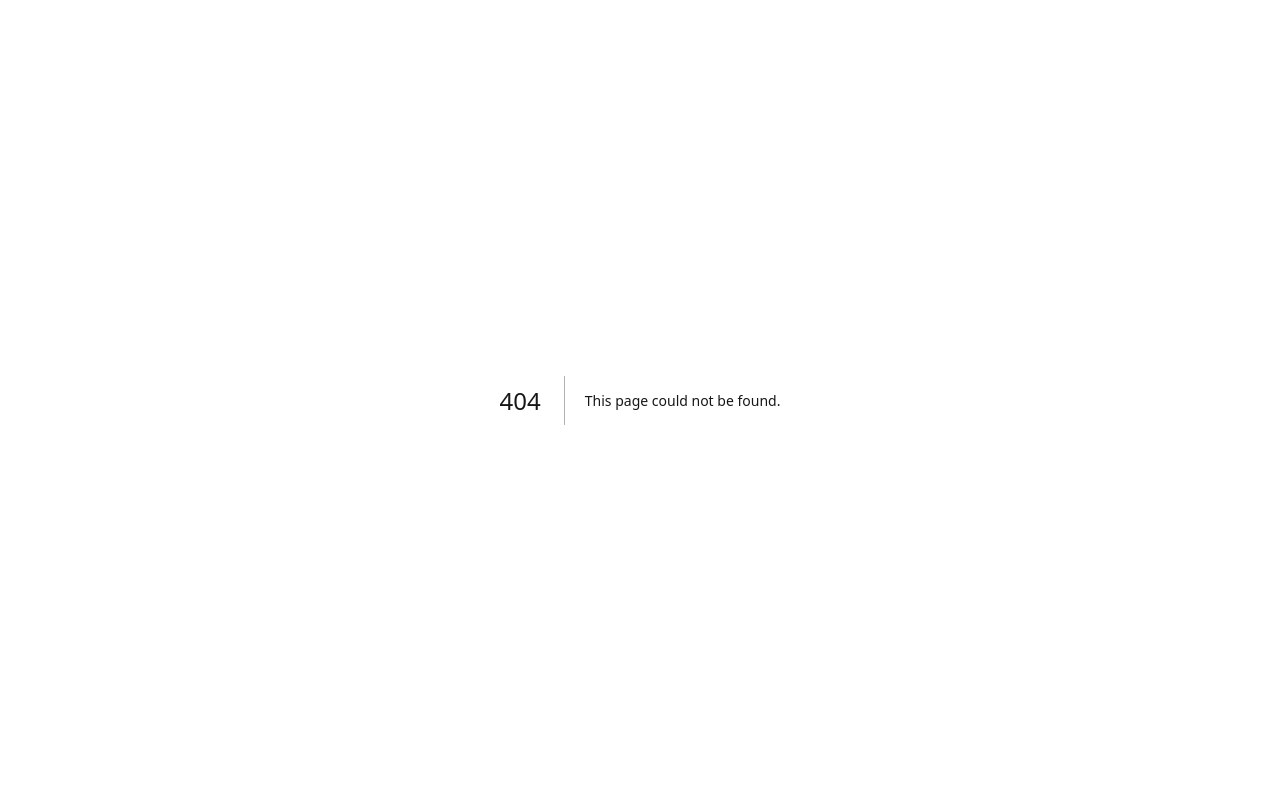
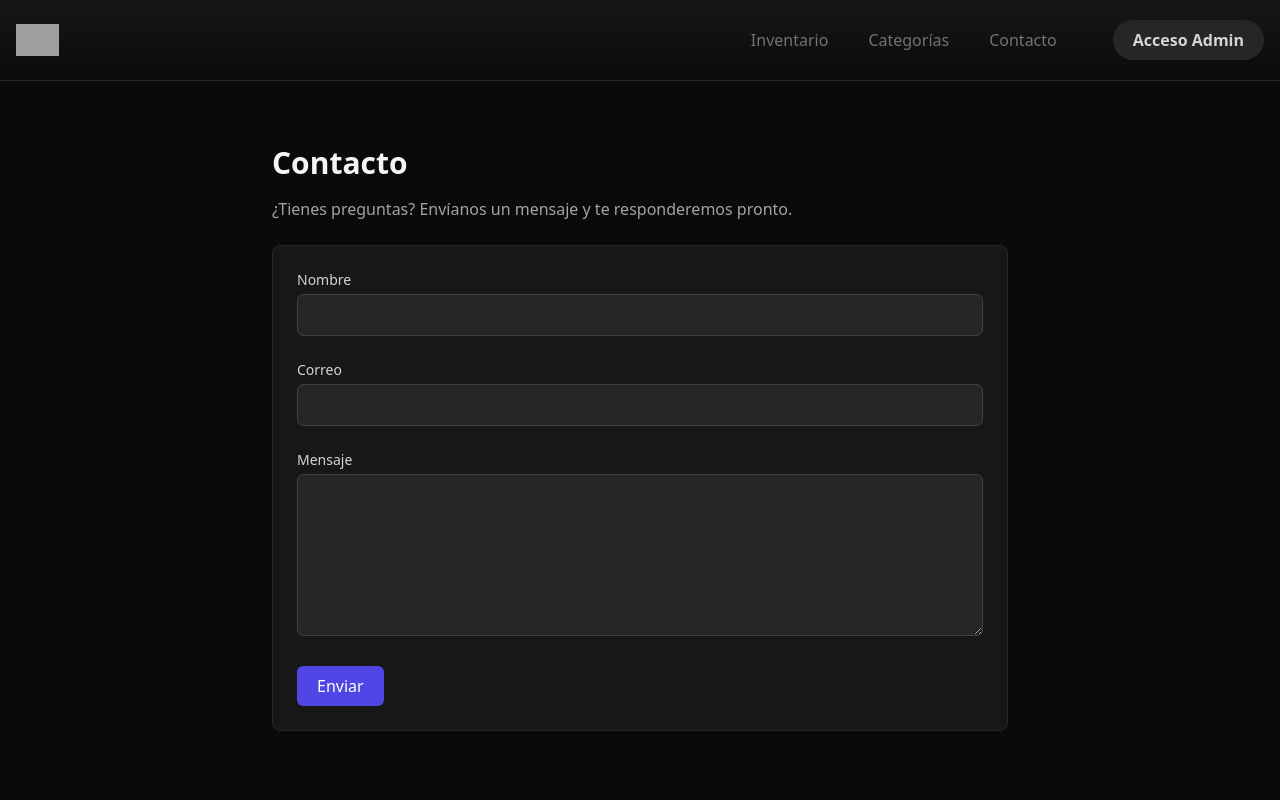
Before and after one commit to ELIHUBENJAMIN092/AUTOSTOCK-PRO, a Next.js app: page /contact in a window 1280 px wide. Before the commit this address had no page. Shown: the top 800 px of the page. Built offline with nearby package versions, Linux system fonts and the light colour scheme; grey boxes are pictures that could not be loaded.

Commit message:
Cambios en page contact 29062026

```diff
--- a/src/app/components/home/Inventory.tsx
+++ b/src/app/components/home/Inventory.tsx
@@ -8,6 +8,7 @@ import CategoryFilter from './CategoryFilter'
 export default function Inventory() {
   const [products, setProducts] = useState<any[]>([])
   const [search, setSearch] = useState('')
+  const [epcProduct, setEpcProduct] = useState<any | null>(null)
   const [category, setCategory] = useState('all')
   const [loading, setLoading] = useState(true)
   const [showAll, setShowAll] = useState(false)
@@ -19,6 +20,47 @@ export default function Inventory() {
       .finally(() => setLoading(false))
   }, [])
 
+  useEffect(() => {
+    const query = search.trim()
+
+    if (!query) {
+      setEpcProduct(null)
+      return
+    }
+
+    const controller = new AbortController()
+    let canceled = false
+
+    const lookupEpc = async () => {
+      try {
+        const res = await fetch(
+          `/api/rfid/search?epc=${encodeURIComponent(query)}`,
+          { signal: controller.signal }
+        )
+
+        if (!res.ok) {
+          if (!canceled) setEpcProduct(null)
+          return
+        }
+
+        const tag = await res.json()
+
+        if (!canceled) {
+          setEpcProduct(tag?.product ?? null)
+        }
+      } catch {
+        if (!canceled) setEpcProduct(null)
+      }
+    }
+
+    lookupEpc()
+
+    return () => {
+      canceled = true
+      controller.abort()
+    }
+  }, [search])
+
   const categories = Array.from(
     new Set(
       products
@@ -27,16 +69,22 @@ export default function Inventory() {
     )
   )
 
-  const filtered = products.filter(p => {
+  const filteredByText = products.filter(p => {
+    const searchTerm = search.toLowerCase()
+
     const matchSearch =
-      p.name.toLowerCase().includes(search.toLowerCase()) ||
-      p.code.toLowerCase().includes(search.toLowerCase())
+      p.name.toLowerCase().includes(searchTerm) ||
+      (p.code ?? '').toLowerCase().includes(searchTerm)
 
     const matchCategory =
       category === 'all' || p.category?.name === category
 
     return matchSearch && matchCategory
   })
+
+  const filtered = search.trim() && epcProduct
+    ? [epcProduct, ...filteredByText.filter(p => p._id !== epcProduct._id)]
+    : filteredByText
 
   const visibleProducts = showAll ? filtered : filtered.slice(0, 20)
 
@@ -55,7 +103,7 @@ export default function Inventory() {
         <SearchBar
           value={search}
           onChange={setSearch}
-          placeholder="Buscar por nombre o número de parte..."
+          placeholder="Buscar por nombre, número de parte o EPC..."
         />
 
         <CategoryFilter
--- a/src/app/components/home/ProductCard.tsx
+++ b/src/app/components/home/ProductCard.tsx
@@ -17,14 +17,14 @@ export default function ProductCard({ product }: ProductCardProps) {
       "
     >
       {/* IMAGEN */}
-      <div className="relative aspect-square">
+      <div className="relative h-56 overflow-hidden bg-white flex items-center justify-center">
         <img
           src={
             product.image ||
             'https://images.unsplash.com/photo-1486262715619-67b85e0b08d3?w=400'
           }
           alt={product.name}
-          className="w-full h-full object-cover"
+          className="w-full h-full object-contain object-center"
         />
 
         {/* ESTADO */}
--- a/src/app/components/home/SearchBar.tsx
+++ b/src/app/components/home/SearchBar.tsx
@@ -9,7 +9,7 @@ interface SearchBarProps {
 export default function SearchBar({
   value,
   onChange,
-  placeholder = 'Buscar...'
+  placeholder = 'Buscar por nombre, número de parte o EPC...'
 }: SearchBarProps) {
   return (
     <div className="max-w-3xl mx-auto mb-6 relative">
--- a/src/app/components/layout/Navbar.tsx
+++ b/src/app/components/layout/Navbar.tsx
@@ -46,7 +46,7 @@ export default function Navbar() {
             </li>
 
             <li>
-              <Link href="#contacto" className="hover:text-white transition">
+              <Link href="/contact" className="hover:text-white transition">
                 Contacto
               </Link>
             </li>
@@ -73,7 +73,7 @@ export default function Navbar() {
               Categorías
             </Link>
 
-            <Link href="#contacto" onClick={() => setMobileNavOpen(false)} className="hover:text-white transition">
+            <Link href="/contact" onClick={() => setMobileNavOpen(false)} className="hover:text-white transition">
               Contacto
             </Link>
 
--- /dev/null
+++ b/src/app/contact/page.tsx
@@ -0,0 +1,44 @@
+import Navbar from "@/app/components/layout/Navbar"
+import Footer from "@/app/components/layout/Footer"
+
+export const metadata = {
+  title: 'Contacto',
+}
+
+export default function ContactPage() {
+  return (
+    <>
+      <Navbar />
+      <main className="min-h-screen bg-neutral-950 text-neutral-100">
+        <div className="max-w-3xl mx-auto py-16 px-4">
+          <h1 className="text-3xl font-semibold mb-4">Contacto</h1>
+          <p className="text-neutral-400 mb-6">¿Tienes preguntas? Envíanos un mensaje y te responderemos pronto.</p>
+
+          <form action="#" method="post" className="space-y-6 bg-neutral-900 p-6 rounded-lg border border-neutral-800">
+            <div>
+              <label htmlFor="name" className="block text-sm font-medium text-neutral-300 mb-1">Nombre</label>
+              <input id="name" name="name" required className="w-full rounded-md bg-neutral-800 border border-neutral-700 px-3 py-2 text-neutral-100 focus:outline-none focus:ring-2 focus:ring-indigo-500" />
+            </div>
+
+            <div>
+              <label htmlFor="email" className="block text-sm font-medium text-neutral-300 mb-1">Correo</label>
+              <input id="email" name="email" type="email" required className="w-full rounded-md bg-neutral-800 border border-neutral-700 px-3 py-2 text-neutral-100 focus:outline-none focus:ring-2 focus:ring-indigo-500" />
+            </div>
+
+            <div>
+              <label htmlFor="message" className="block text-sm font-medium text-neutral-300 mb-1">Mensaje</label>
+              <textarea id="message" name="message" rows={6} required className="w-full rounded-md bg-neutral-800 border border-neutral-700 px-3 py-2 text-neutral-100 focus:outline-none focus:ring-2 focus:ring-indigo-500" />
+            </div>
+
+            <div>
+              <button type="submit" className="inline-flex items-center justify-center px-5 py-2 bg-indigo-600 text-white rounded-md font-medium hover:bg-indigo-500 transition">
+                Enviar
+              </button>
+            </div>
+          </form>
+        </div>
+      </main>
+      <Footer />
+    </>
+  )
+}
```
Also changed, not shown: 1 other file (tests, documents, lock files or other folders).
